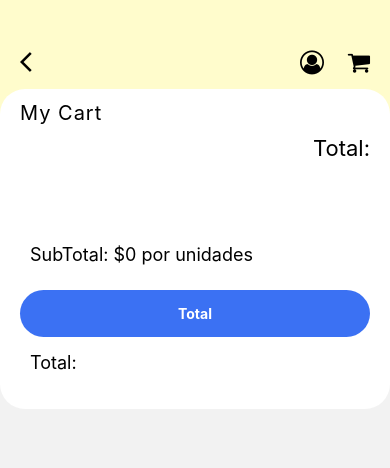
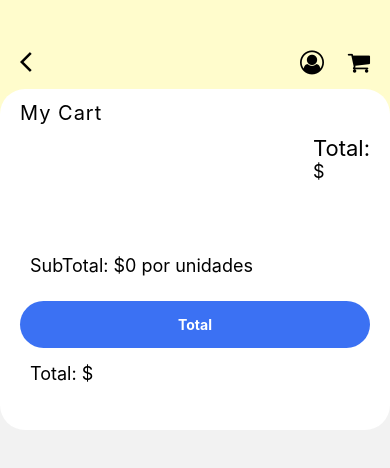
Before and after one commit to HectorBusSan/Cake, a React Native app: screen /MyCart in a window 390 px wide. Shown: the top 468 px of the page. Built offline with nearby package versions, Linux system fonts and the light colour scheme.

Commit message:
Agregando signos de $

```diff
--- a/view/screens/MyCart.js
+++ b/view/screens/MyCart.js
@@ -230,8 +230,8 @@ const renderProduct =(data,index)=>{
                     </View>
                     <View style={{marginLeft:20}}>
                         <Text style={{fontSize:22}}>Total:</Text>
-                        <Text style={{fontSize:20}}>
-                        {final<=1?null:final}
+                        <Text style={{fontSize:18}}>
+                        ${final<=1?null:final}
                         </Text>
                     </View>
                     </View>
@@ -245,7 +245,7 @@ const renderProduct =(data,index)=>{
                     <CustomerButton text="Total"/>
                 </TouchableOpacity>
                 <View>
-                    <Text style={{fontSize:18,marginBottom:10,marginTop:10,marginLeft:10}}>Total:{final<=1?"?":final}</Text>
+                    <Text style={{fontSize:18,marginBottom:10,marginTop:10,marginLeft:10}}>Total: ${final<=1?"?":final}</Text>
                 </View>
                 {
                     final>1?
```
